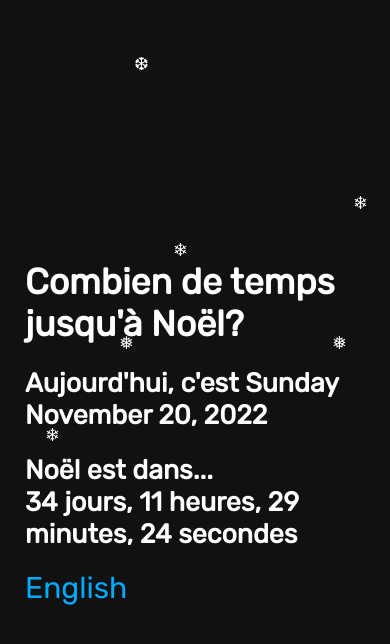
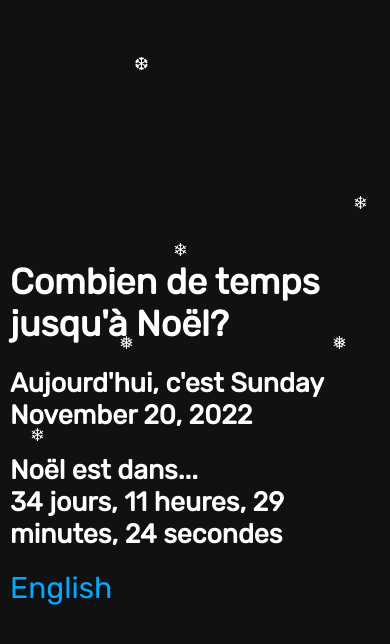
Before and after one commit to cxllm/christmas-countdown, a React (Create React App) app: page / in a window 390 px wide. Shown: the top 644 px of the page. Built offline with nearby package versions, Linux system fonts and the light colour scheme.

Commit message:
Fixed Mobile Formatting

```diff
--- a/src/App.css
+++ b/src/App.css
@@ -164,3 +164,9 @@ button {
 	font-family: "Raleway", sans-serif;
 	color: #000;
 }
+@media screen and (max-width: 1000px) {
+		.App {
+			padding-right:10px;
+			padding-left:10px;
+		}
+	}
```
